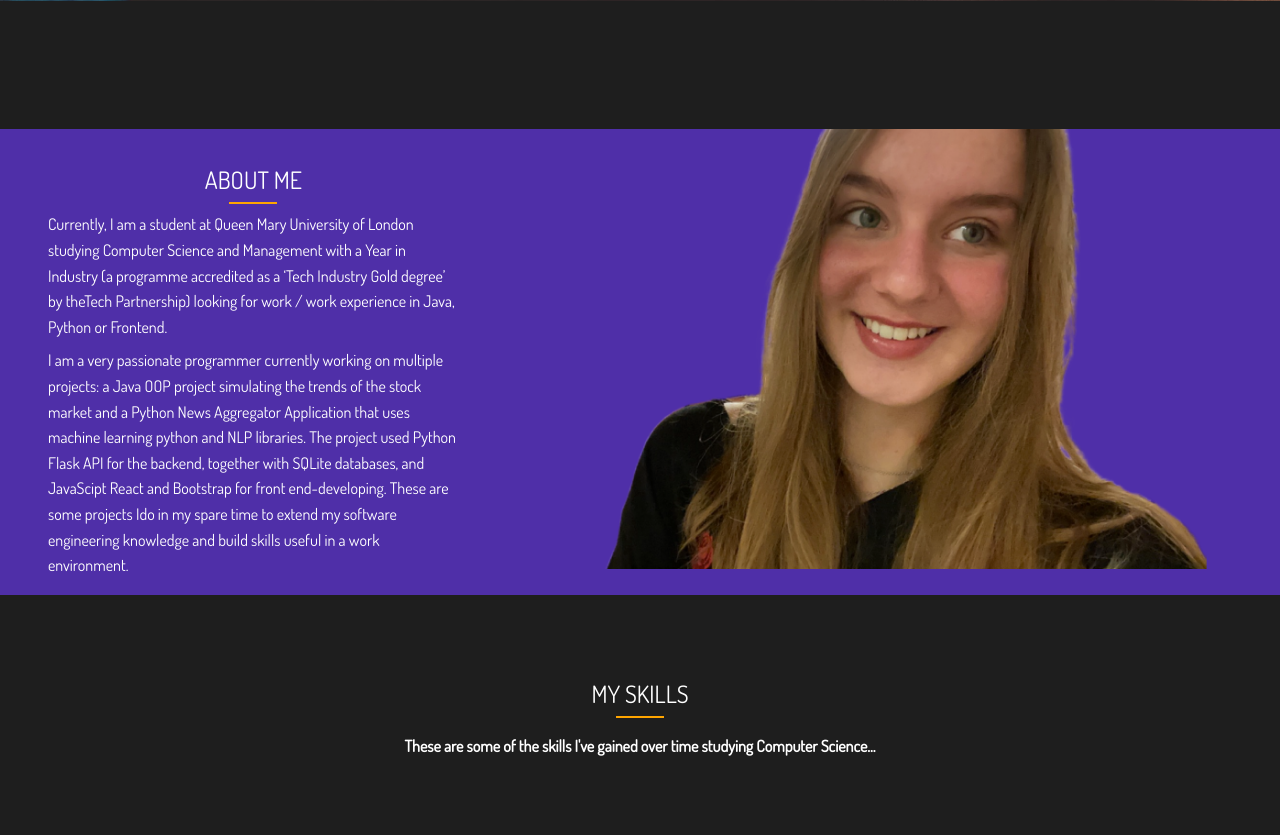
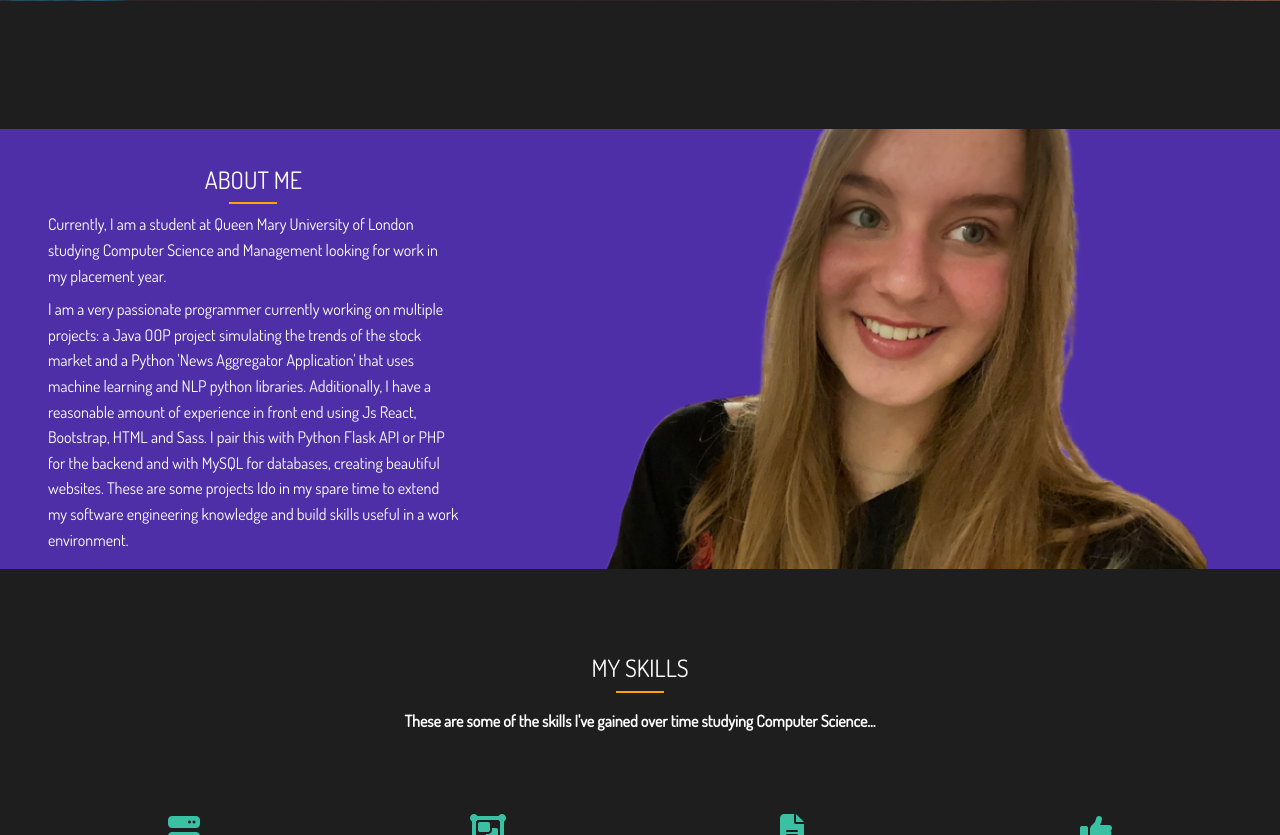
Before and after one commit to orynamg/portfolio-website, a PHP site: page / in a window 1280 px wide. Shown: the part 687-1522 px from the top of the page. Run offline with PHP 8.4, Linux system fonts and the light colour scheme; some libraries are stand-ins or nearby versions.

Commit message:
about edited

```diff
--- a/src/index.php
+++ b/src/index.php
@@ -59,12 +59,15 @@
                 <h3 class="section-title">About Me</h3>
                 <div class="bottom-line"></div>
                 <p>
-                    Currently, I am a student at Queen Mary University of London studying Computer Science and Management with a Year in Industry (a programme accredited as a ‘Tech Industry Gold degree’ by theTech Partnership) looking for work / work experience in Java, Python or Frontend.
+                    Currently, I am a student at Queen Mary University of London studying Computer Science and Management looking for work in my placement year.
                 </p>
 
+                <p>
+                    I am a very passionate programmer currently working on multiple projects: a Java OOP project simulating the trends of the stock market and a Python 'News Aggregator Application' that uses machine learning and NLP python libraries.
 
-                <p>
-                    I am a very passionate programmer currently working on multiple projects: a Java OOP project simulating the trends of the stock market and a Python News Aggregator Application that uses machine learning python and NLP libraries.  The project used Python Flask API for the backend, together with SQLite databases, and JavaScipt React and Bootstrap for front end-developing. These are some projects Ido in my spare time to extend my software engineering knowledge and build skills useful in a work environment.
+                    Additionally, I have a reasonable amount of experience in front end using Js React, Bootstrap, HTML and Sass. I pair this with Python Flask API or PHP for the backend and with MySQL for databases, creating beautiful websites.
+
+                    These are some projects Ido in my spare time to extend my software engineering knowledge and build skills useful in a work environment.
                 </p>
             </div>
             <div class="img-content">
```
